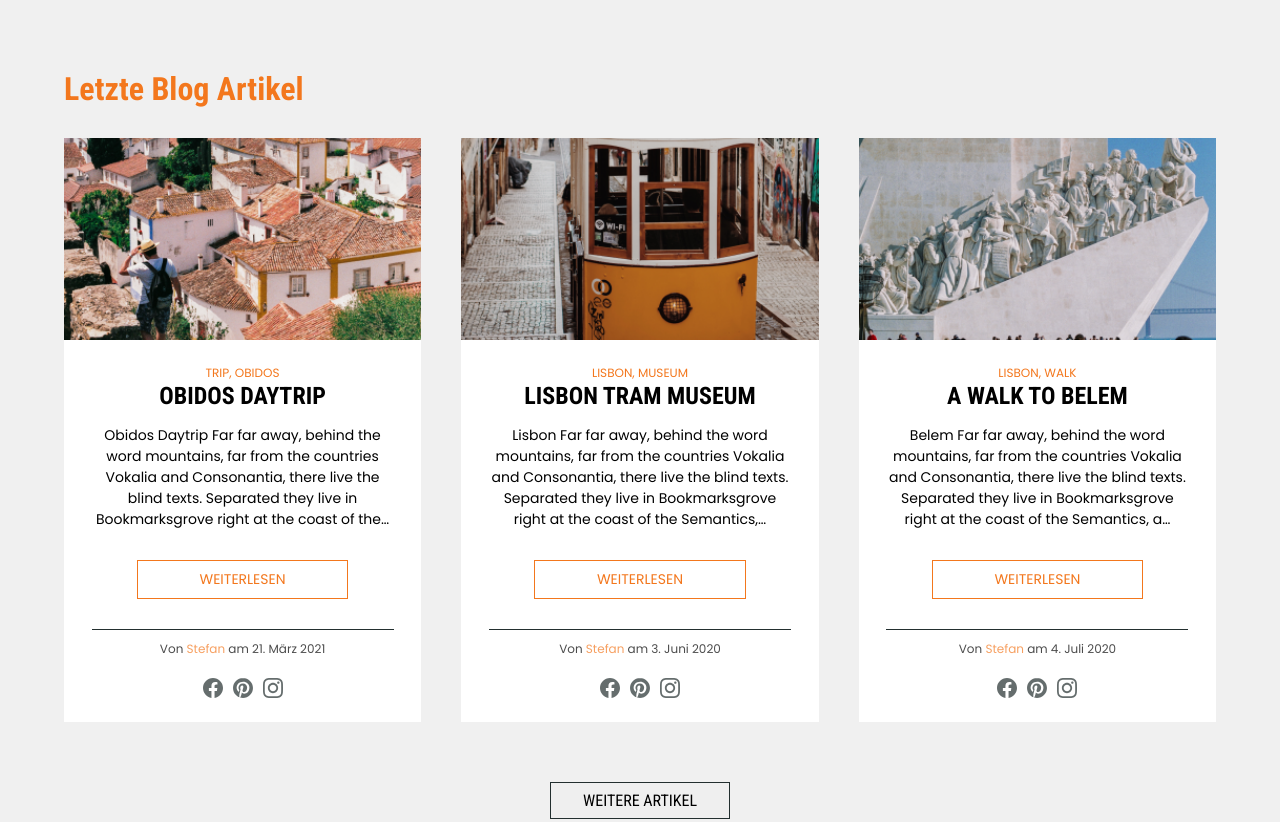
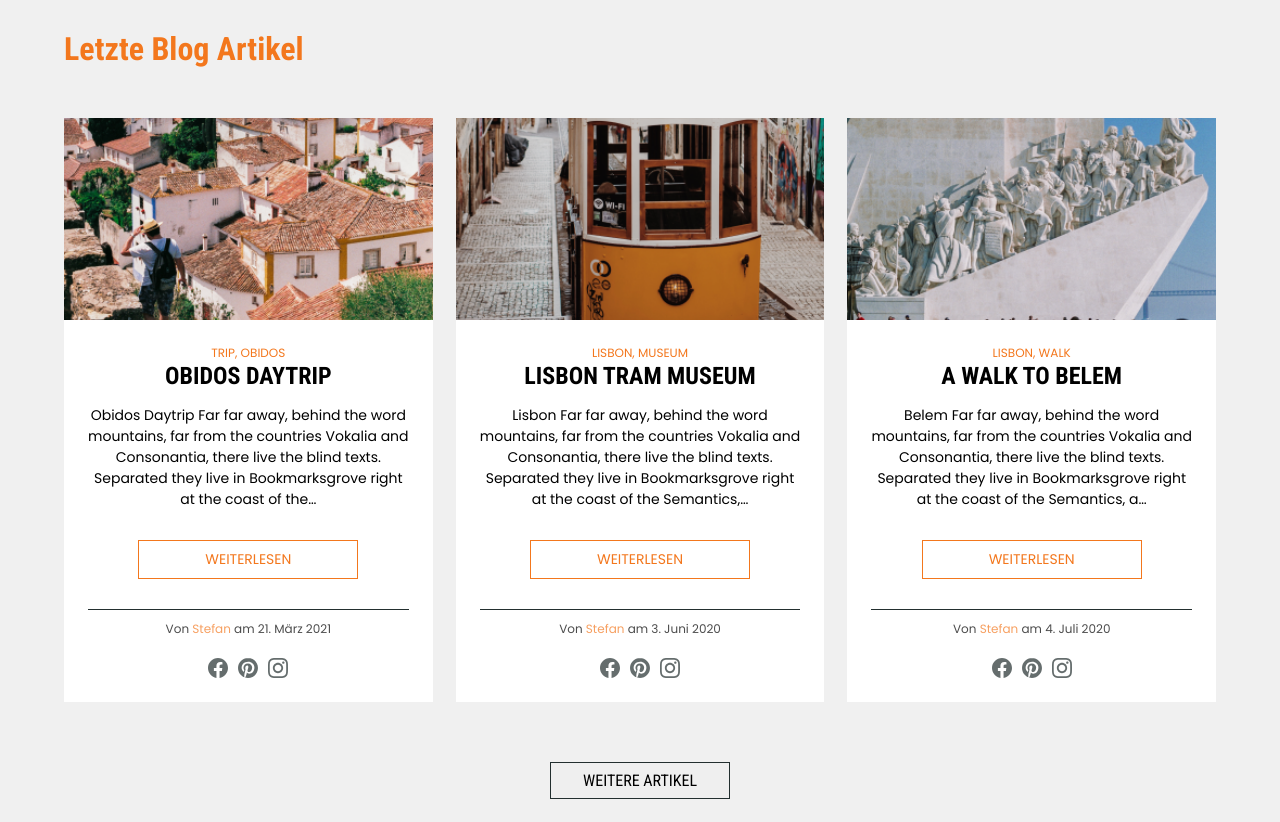
Before and after one commit to turnerweb/example-blog, a Gatsby site: page /about in a window 1280 px wide. Shown: the part 1160-1982 px from the top of the page. Built offline with nearby package versions, Linux system fonts and the light colour scheme; Gatsby itself is replaced by a stand-in of ours.

Commit message:
finish post preview section

```diff
--- a/src/components/PostPreviewCard.js
+++ b/src/components/PostPreviewCard.js
@@ -5,11 +5,12 @@ import Share from '../components/Share'
 
 export default function PostPreviewCard(props) {
 
+    const classname = props.classname
     const post = props.content
     const frontmatter = post.childMarkdownRemark.frontmatter
 
     return (
-      <div className="postpre" key={post.id}>
+      <div className={"postpre" + ' ' + classname} key={post.id}>
         <GatsbyImage image={frontmatter.thumb.childImageSharp.gatsbyImageData} className="postpre__img" alt="" loading="eager" />
         <div className="postpre__content">
           <p className="postpre__tags">{frontmatter.tags}</p>
--- a/src/components/sections/PostsPreview.js
+++ b/src/components/sections/PostsPreview.js
@@ -48,7 +48,7 @@ export default function PostsPreview() {
         <h2 className="posts__title">Letzte Blog Artikel</h2>
         <div className="posts__container">
           {posts.map(post => (
-            <PostPreviewCard content={post.node} />
+            <PostPreviewCard content={post.node} classname="posts__card" />
           ))}
         </div>
         <button className="posts__button">Weitere Artikel</button>
--- a/src/styles/components/_postPreviewCard.scss
+++ b/src/styles/components/_postPreviewCard.scss
@@ -4,7 +4,6 @@
     &__content {
         margin: 0 auto;
         padding: 1.5rem;
-        max-width: 350px;
     }
 
     &__tags {
@@ -22,7 +21,8 @@
     }
 
     &__text {
-        margin-top: 15px;
+        margin: 15px auto 0 auto;
+        max-width: 350px;
         text-align: center;
     }
 
@@ -36,6 +36,12 @@
         color: $primary;
         display: block;
         text-align: center;
+        transition: all .2s;
+
+        &:hover {
+            background-color: $primary;
+            color: $white;
+        }
     }
 
     &__footer {
@@ -71,11 +77,4 @@
             fill: $primary;
         }
     }
-
-    @include desktop {
-        &:not(:first-child) {
-            margin-top: 0;
-        }
-        width: 31%;
-    }
 }
--- a/src/styles/sections/_hero.scss
+++ b/src/styles/sections/_hero.scss
@@ -2,6 +2,7 @@
 
     &__content {
         @include content;
+        padding-bottom: 40px;
     }
 
     &__title {
--- a/src/styles/sections/_postsPreview.scss
+++ b/src/styles/sections/_postsPreview.scss
@@ -1,11 +1,12 @@
 .posts {
-    padding: 100px 0;
+    padding: 60px 0;
     background-color: $bg-light;
 
     &__title {
         font-size: 2rem;
         font-family: $roboto;
         color: $primary;
+        text-align: center
     }
 
     &__content {
@@ -14,22 +15,64 @@
 
     &__container {
         @include flex;
-        flex-direction: column;
-        margin-top: 30px;
+        flex-wrap: wrap;
+        align-items: stretch;
+        margin-top: 50px;
+    }
+
+    &__card {
+        margin-bottom: 50px;
+        max-width: 500px;
     }
 
     &__button {
-        margin: 60px auto 0 auto;
+        margin: 10px auto 0 auto;
         padding: 0.5rem 2rem;
         display: block;
         border: 1px solid $font-color;
         text-transform: uppercase;
+        transition: all .2s;
+
+        &:hover {
+            cursor: pointer;
+            background-color: $font-color;
+            color: $white;
+        }
+    }
+
+    @include tablet {
+        &__card {
+            width: 49%;
+
+            &:nth-child(1) {
+                margin-right: 1%;
+            }
+
+            &:nth-child(2) {
+                margin-left: 1%;
+            }
+        }
     }
 
     @include desktop {
+        &__title {
+            text-align: left;
+        }
+
         &__container {
-            flex-direction: row;
             justify-content: space-between;
+        }
+
+        &__card {
+            width: 32%;
+
+            &:nth-child(1) {
+                margin-right: 0;
+            }
+
+            &:nth-child(2) {
+                margin-left: 0;
+            }
         }
     }
 }
```
